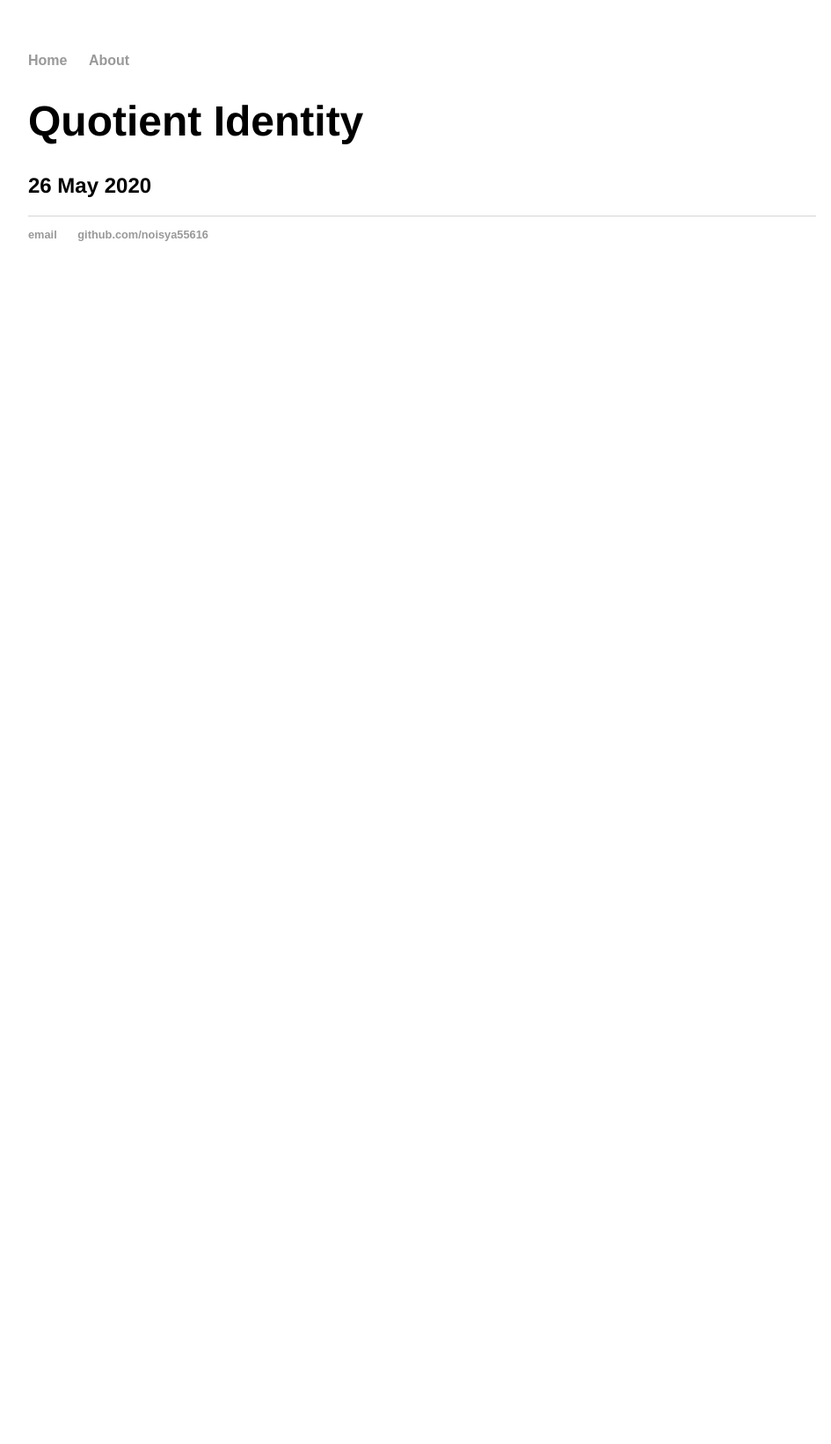
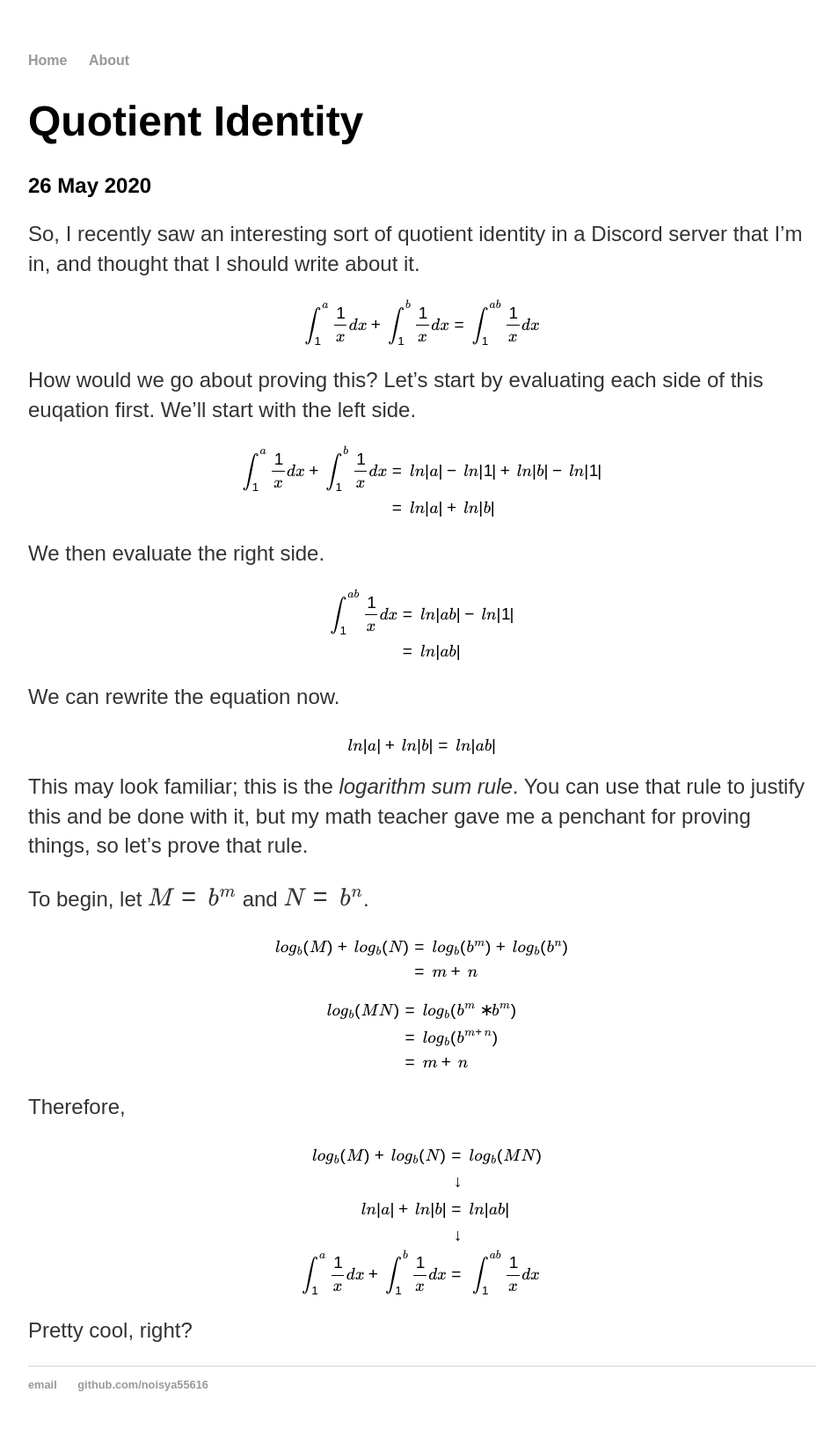
Before and after one commit to shangmingwu/noisya55616.github.io-archive, a Jekyll site: the page built from _posts/2020-05-26-quotient-identity.md, in a window 1280 px wide. Shown: the whole page at 88% size, without its empty margins (160-1105 px from the left). Built offline with Jekyll 4.4.1, drawn with Linux system fonts in a browser that asks for light colours; our own code applies the rules of GitHub Pages for plain Markdown files; formulas are drawn with MathJax 3; before the commit the page ends 900 px from its top, so only the background shows below that.

Commit message:
New blog post

```diff
--- a/_posts/2020-05-26-quotient-identity.md
+++ b/_posts/2020-05-26-quotient-identity.md
@@ -0,0 +1,49 @@
+So, I recently saw an interesting sort of quotient identity in a Discord server that I'm in, and thought that I should write about it.
+
+$$\int_{1}^{a} \frac{1}{x} dx + \int_{1}^{b} \frac{1}{x} dx = \int_{1}^{ab} \frac{1}{x}dx$$
+
+How would we go about proving this? Let's start by evaluating each side of this euqation first. We'll start with the left side.
+
+$$\begin{eqnarray}
+\int_{1}^{a} \frac{1}{x} dx + \int_{1}^{b} \frac{1}{x} dx &=& ln |a| - ln |1| + ln |b| - ln|1| \nonumber \\
+&=& ln |a| + ln |b| \nonumber
+\end{eqnarray}$$
+
+We then evaluate the right side.
+
+$$\begin{eqnarray}
+\int_{1}^{ab} \frac{1}{x} dx &=& ln |ab| - ln |1| \nonumber \\
+&=& ln |ab| \nonumber
+\end{eqnarray}$$
+
+We can rewrite the equation now.
+
+$$ln |a| + ln |b| = ln |ab|$$
+
+This may look familiar; this is the *logarithm sum rule*. You can use that rule to justify this and be done with it, but my math teacher gave me a penchant for proving things, so let's prove that rule.
+
+To begin, let $$M = b^m$$ and $$N = b^n$$.
+
+$$\begin{eqnarray}
+log_{b} (M) + log_{b} (N) &=& log_{b} (b^m) + log_{b} (b^n) \nonumber \\
+&=& m + n \nonumber
+\end{eqnarray}$$
+
+
+$$\begin{eqnarray}
+log_{b} (MN) &=& log_{b} (b^m * b^m) \nonumber \\
+&=& log_{b} (b^{m + n}) \nonumber \\
+&=& m + n
+\end{eqnarray}$$
+
+Therefore,
+
+$$\begin{eqnarray}
+log_{b} (M) + log_{b} (N) &=& log_{b} (MN) \nonumber \\
+&\downarrow& \nonumber \\
+ln |a| + ln |b| &=& ln |ab| \nonumber \\
+&\downarrow& \nonumber \\
+\int_{1}^{a} \frac{1}{x} dx + \int_{1}^{b} \frac{1}{x} dx &=& \int_{1}^{ab} \frac{1}{x}dx \nonumber
+\end{eqnarray}$$
+
+Pretty cool, right?
```
Also changed, not shown: _posts/2020-05-24-omo-2012-q12.md (+1 -1 lines).
